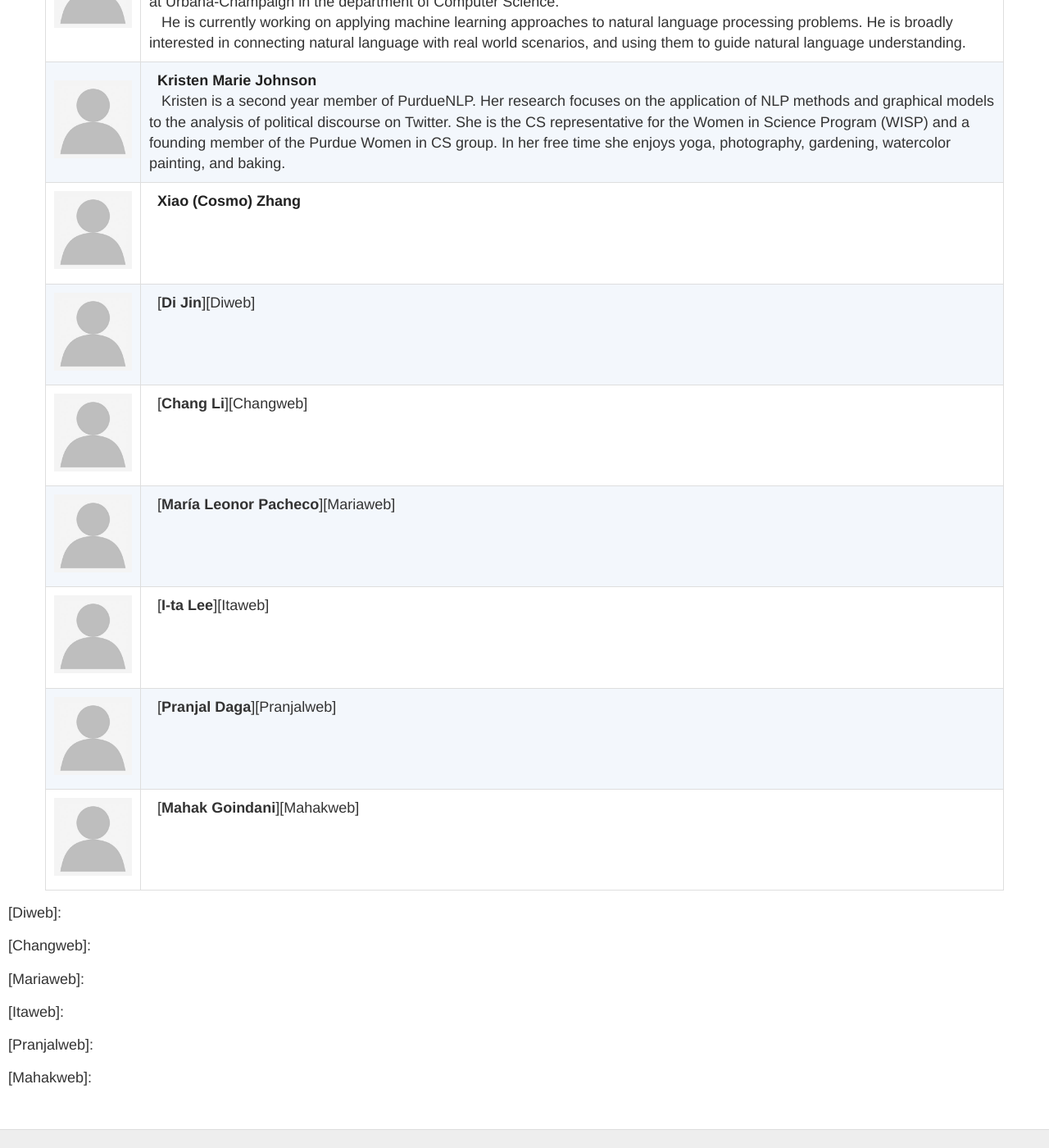
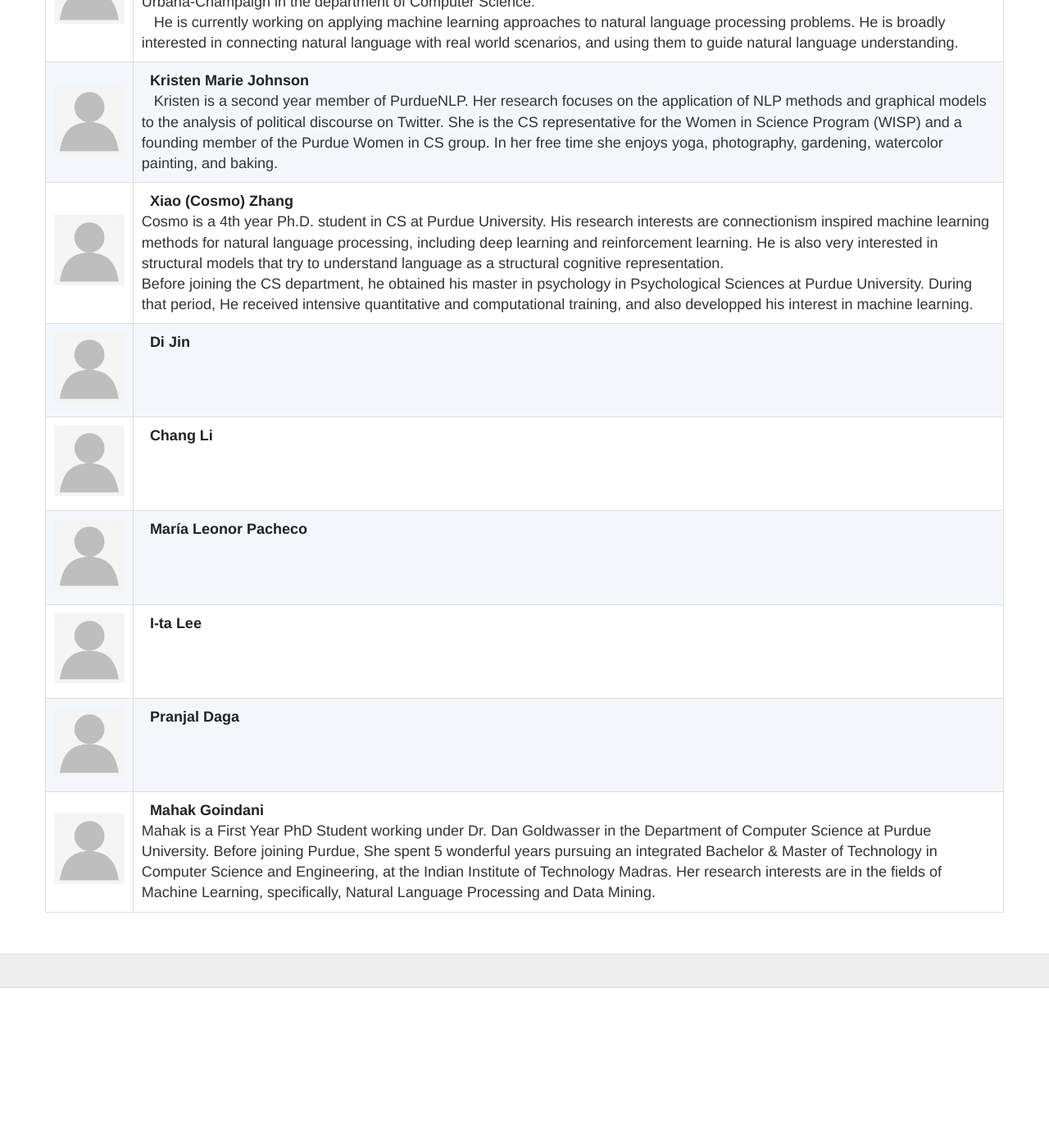
Before and after one commit to purduenlp/purduenlp.github.io, a Jekyll site: the page built from people.md, in a window 1280 px wide and 1400 px high, scrolled down 853 px. Shown: the whole window at 82% size. Built offline with Jekyll 4.4.1, drawn with Linux system fonts in a browser that asks for light colours; nearby versions of some CDN libraries; after the commit the page ends 2058 px from its top, so only the background shows below that; part of the change alters nothing that is shown.

Commit message:
structure done

```diff
--- a/people.md
+++ b/people.md
@@ -9,13 +9,13 @@ permalink: /people/
 | :----------: | :------------ |
 | ![Dan][Danphoto] | &nbsp;&nbsp;[**Dan Goldwasser**][Danweb] <br> &nbsp;&nbsp; Dr. Goldwasser is an assistant professor at the department of computer science at Purdue university. Before that he was a postdoctoral researcher at the University of Maryland in College Park. He completed my Ph.D. studies at the University of Illinois at Urbana-Champaign in the department of Computer Science. <br> &nbsp;&nbsp; He is currently working on applying machine learning approaches to natural language processing problems. He is broadly interested in connecting natural language with real world scenarios, and using them to guide natural language understanding. |
 | ![Kristen][Kristenphoto] | &nbsp;&nbsp;[**Kristen Marie Johnson**][Kristenweb] <br> &nbsp;&nbsp; Kristen is a second year member of PurdueNLP. Her research focuses on the application of NLP methods and graphical models to the analysis of political discourse on Twitter. She is the CS representative for the Women in Science Program (WISP) and a founding member of the Purdue Women in CS group. In her free time she enjoys yoga, photography, gardening, watercolor painting, and baking.|
-| ![Cosmo][Cosmophoto] | &nbsp;&nbsp;[**Xiao (Cosmo) Zhang**][Cosmoweb] <br> |
+| ![Cosmo][Cosmophoto] | &nbsp;&nbsp;[**Xiao (Cosmo) Zhang**][Cosmoweb] <br> Cosmo is a 4th year Ph.D. student in CS at Purdue University. His research interests are connectionism inspired machine learning methods for natural language processing, including deep learning and reinforcement learning. He is also very interested in structural models that try to understand language as a structural cognitive representation. <br> Before joining the CS department, he obtained his master in psychology in Psychological Sciences at Purdue University. During that period, He received intensive quantitative and computational training, and also developped his interest in machine learning.|
 | ![Di][Diphoto] | &nbsp;&nbsp;[**Di Jin**][Diweb] <br> |
 | ![Chang][Changphoto] | &nbsp;&nbsp;[**Chang Li**][Changweb] <br> |
 | ![Maria][Mariaphoto] | &nbsp;&nbsp;[**María Leonor Pacheco**][Mariaweb] <br> |
 | ![Ita][Itaphoto] | &nbsp;&nbsp;[**I-ta Lee**][Itaweb] <br> |
 | ![Pranjal][Pranjalphoto] | &nbsp;&nbsp;[**Pranjal Daga**][Pranjalweb] <br> |
-| ![Mahak][Mahakphoto] | &nbsp;&nbsp;[**Mahak Goindani**][Mahakweb] <br> |
+| ![Mahak][Mahakphoto] | &nbsp;&nbsp;[**Mahak Goindani**][Mahakweb] <br> Mahak is a First Year PhD Student working under Dr. Dan Goldwasser in the Department of Computer Science at Purdue University. Before joining Purdue, She spent 5 wonderful years pursuing an integrated Bachelor & Master of Technology in Computer Science and Engineering, at the Indian Institute of Technology Madras. Her research interests are in the fields of Machine Learning, specifically, Natural Language Processing and Data Mining.|
 
 [Danphoto]: /images/person-place-holder.jpg
 [Danweb]: http://dan-goldwasser.com/ "Dan Goldwasser"
@@ -27,19 +27,19 @@ permalink: /people/
 [Cosmoweb]: https://www.cs.purdue.edu/homes/zhang923/ "Cosmo Zhang"
 
 [Diphoto]: /images/person-place-holder.jpg
-[Diweb]:
+[Diweb]: https://purduenlp.github.io/people/
 
 [Changphoto]: /images/person-place-holder.jpg
-[Changweb]:
+[Changweb]: https://purduenlp.github.io/people/
 
 [Mariaphoto]: /images/person-place-holder.jpg
-[Mariaweb]:
+[Mariaweb]: https://purduenlp.github.io/people/
 
 [Itaphoto]: /images/person-place-holder.jpg
-[Itaweb]:
+[Itaweb]: https://purduenlp.github.io/people/
 
 [Pranjalphoto]: /images/person-place-holder.jpg
-[Pranjalweb]:
+[Pranjalweb]: https://purduenlp.github.io/people/
 
 [Mahakphoto]: /images/person-place-holder.jpg
-[Mahakweb]:
+[Mahakweb]: https://purduenlp.github.io/people/
```
